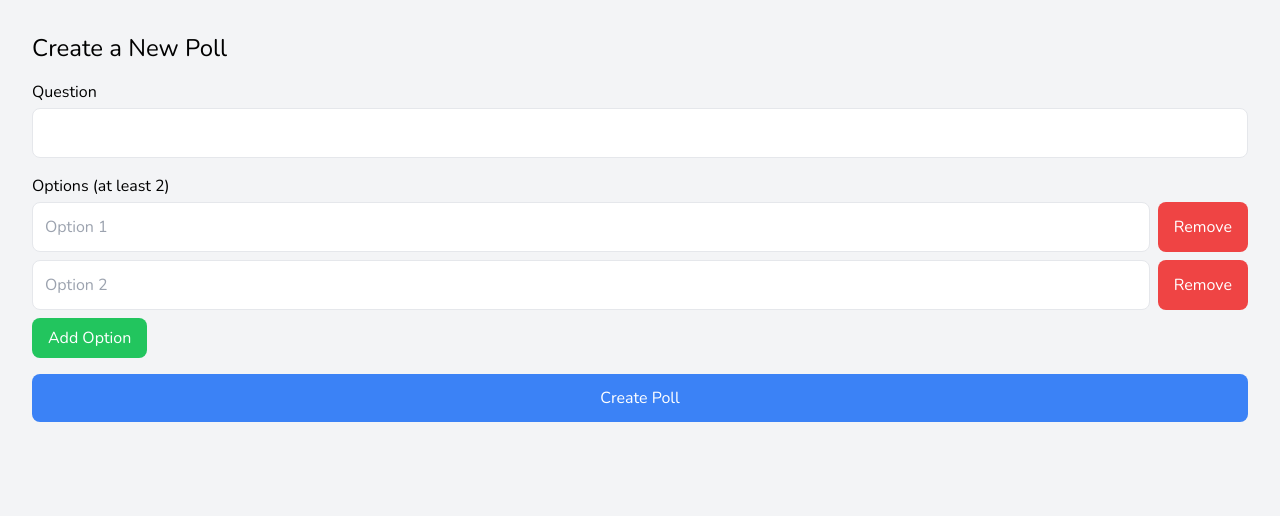
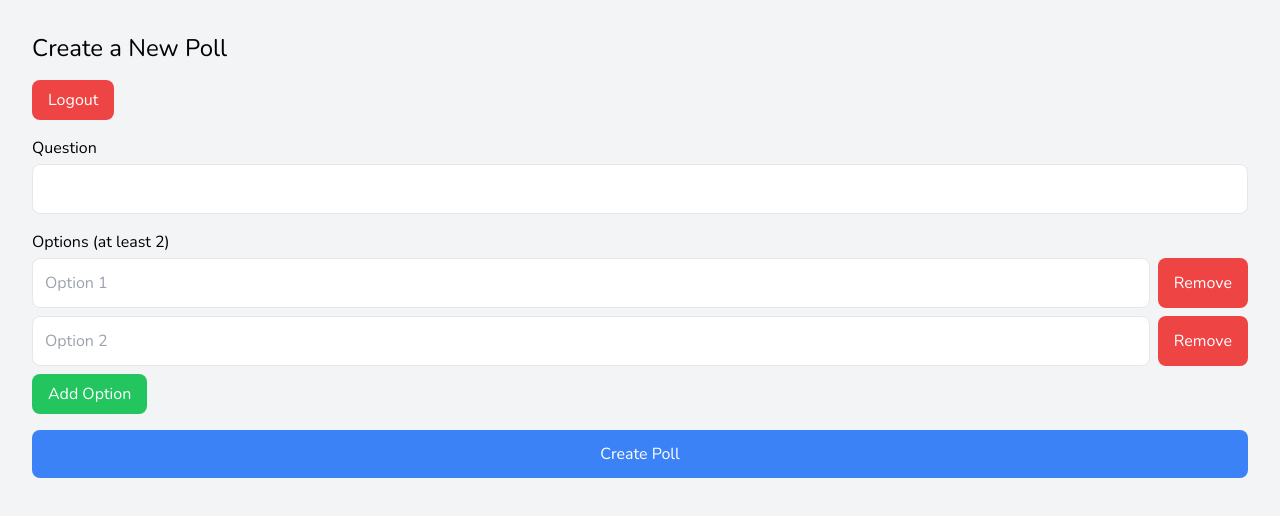
Before and after one commit to Moondevbeam/MoonEcho, a React (Create React App) app: page /createpoll in a window 1280 px wide. Shown: the top 516 px of the page. Built offline with nearby package versions, Linux system fonts and the light colour scheme; no server answers; sample sign-in values are in the browser's storage.

Commit message:
added logout button, authentication users, copy button.

```diff
--- a/src/pages/Createpoll.jsx
+++ b/src/pages/Createpoll.jsx
@@ -1,22 +1,44 @@
-import React, { useState } from 'react';
+import React, { useState, useEffect } from 'react';
 import { useForm, useFieldArray } from 'react-hook-form';
-import { firestore } from '../firebase/firebase';
+import { firestore, auth } from '../firebase/firebase';
+import { useNavigate } from 'react-router-dom';
+import { FontAwesomeIcon } from '@fortawesome/react-fontawesome';
+import { faCopy, faCheck } from '@fortawesome/free-solid-svg-icons';
 
 function CreatePoll() {
+  const [copied, setCopied] = useState(false);
+  const [user, setUser] = useState(null);
   const { register, handleSubmit, setError, control, formState: { errors } } = useForm({
     defaultValues: {
       options: [{ text: '' }, { text: '' }],
     },
   });
-
   const { fields, append, remove } = useFieldArray({
     control,
     name: 'options',
   });
+  const [shareLink, setShareLink] = useState('');
+  const navigate = useNavigate();
 
-  const [shareLink, setShareLink] = useState('');
+  useEffect(() => {
+    const unsubscribe = auth.onAuthStateChanged(user => {
+      if (user) {
+        setUser(user);
+      } else {
+        setUser(null);
+        navigate('/'); // Redirect unauthenticated users to the homepage
+      }
+    });
+
+    return () => unsubscribe();
+  }, [navigate]);
 
   const onSubmit = async (data) => {
+    if (!user) {
+      console.error('User is not authenticated');
+      return;
+    }
+
     try {
       const pollRef = firestore.collection('polls').doc();
       const hasLinks = /https?:\/\/\S+/i.test(data.question) || data.options.some(option => /https?:\/\/\S+/i.test(option.text));
@@ -28,7 +50,6 @@ function CreatePoll() {
 
       const validOptions = data.options.filter(option => option.text.trim() !== '');
 
-      // Inizializza il valore "votes" di ogni opzione a zero
       const initializedOptions = validOptions.map(option => ({
         ...option,
         votes: 0,
@@ -47,8 +68,8 @@ function CreatePoll() {
 
       await pollRef.set(pollData);
 
-      const shareUrl = `${window.location.origin}/poll/${pollRef.id}`;
-      setShareLink(shareUrl);
+      const shareUrl = new URL(`/poll/${pollRef.id}`, window.location.origin);
+      setShareLink(shareUrl.toString());
 
       console.log('Poll created successfully');
     } catch (error) {
@@ -56,9 +77,33 @@ function CreatePoll() {
       setError('question', { type: 'manual', message: 'Error creating poll' });
     }
   };
+
+  const handleLogout = async () => {
+    try {
+      await auth.signOut();
+      console.log('User logged out successfully');
+      navigate('/'); // Redirect to the homepage after logout
+    } catch (error) {
+      console.error('Error logging out:', error);
+    }
+  };
+
+  const copyToClipboard = () => {
+    navigator.clipboard.writeText(shareLink);
+    setCopied(true);
+  };
+
   return (
     <div className="min-h-screen bg-gray-100 p-8">
       <h2 className="text-2xl mb-4">Create a New Poll</h2>
+      {user ? (
+        <button
+          className="mb-4 px-4 py-2 text-white bg-red-500 rounded-lg hover:bg-red-600"
+          onClick={handleLogout}
+        >
+          Logout
+        </button>
+      ) : null}
       <form onSubmit={handleSubmit(onSubmit)}>
         <div className="mb-4">
           <label htmlFor="question" className="block mb-1">
@@ -110,10 +155,39 @@ function CreatePoll() {
         </button>
       </form>
       {shareLink && (
-        <div className="mt-4">
-          <p>Share this poll:</p>
-          <a href={shareLink} target="_blank" rel="noopener noreferrer">{shareLink}</a>
-        </div>
+    <div className="mt-4 px-1 md:px-6 sm:px-0">
+    <div className="bg-white p-4 rounded-lg shadow-md">
+      <p className="text-lg font-semibold mb-2">Share this poll:</p>
+      <div className="flex flex-col sm:flex-row items-center">
+        <a
+          href={shareLink}
+          target="_blank"
+          rel="noopener noreferrer"
+          className="text-blue-500 hover:underline mb-2 sm:mb-0 sm:mr-2 max-w-full truncate bg-gray-200 rounded p-2"
+        >
+          {shareLink}
+        </a>
+        <button
+          onClick={copyToClipboard}
+          className={`${
+            copied ? 'bg-green-500 hover:bg-green-600' : 'bg-blue-500 hover:bg-blue-600'
+          } text-white px-4 py-2 rounded sm:w-auto focus:outline-none flex items-center`}
+        >
+          {copied ? (
+            <>
+              <FontAwesomeIcon icon={faCheck} className="mr-2" />
+              Copied!
+            </>
+          ) : (
+            <>
+              <FontAwesomeIcon icon={faCopy} className="mr-2" />
+              Copy Link
+            </>
+          )}
+        </button>
+      </div>
+    </div>
+  </div>
       )}
     </div>
   );
```
